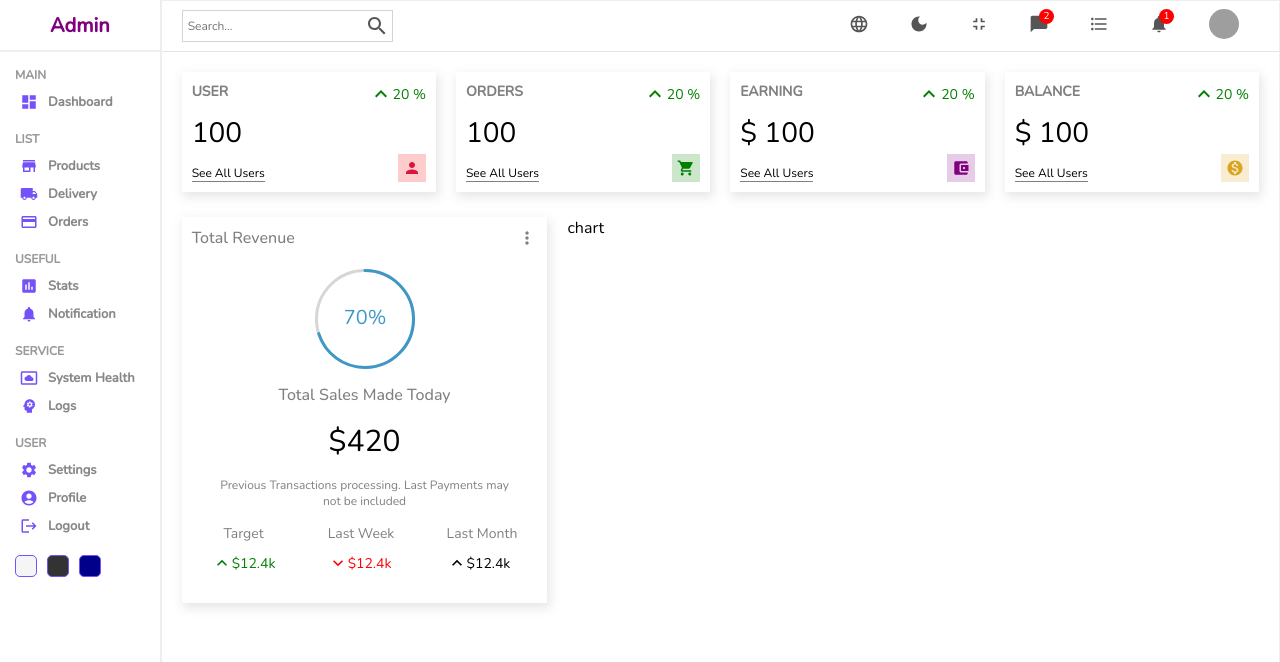
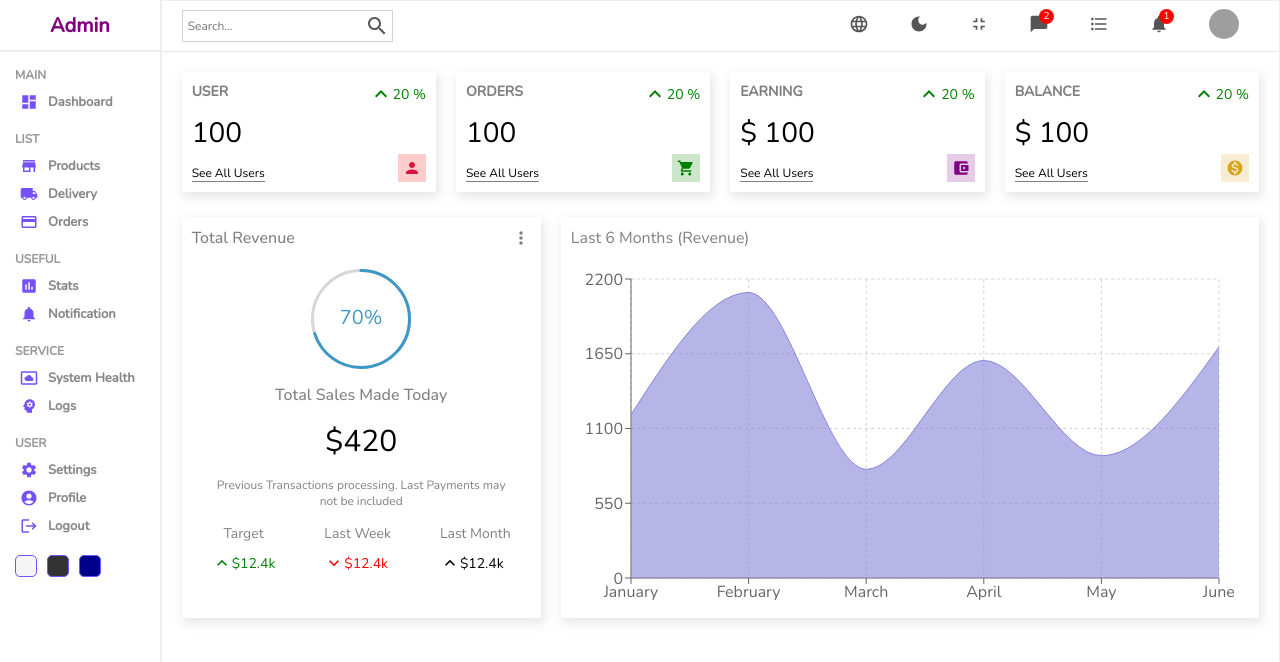
Before and after one commit to mbayi-ios/system, a React (Create React App) app in the folder client/: page / in a window 1280 px wide. Shown: the top 662 px of the page. Built offline with nearby package versions, Linux system fonts and the light colour scheme; grey boxes are pictures that could not be loaded.

Commit message:
setting up charts

```diff
--- a/client/package.json
+++ b/client/package.json
@@ -15,6 +15,7 @@
     "react-dom": "^18.2.0",
     "react-router-dom": "^6.9.0",
     "react-scripts": "5.0.1",
+    "recharts": "^2.5.0",
     "sass": "^1.59.3",
     "web-vitals": "^2.1.4"
   },
--- a/client/src/components/chart/Chart.jsx
+++ b/client/src/components/chart/Chart.jsx
@@ -1,10 +1,40 @@
 import React from 'react'
 import "./chart.scss"
+import { AreaChart, Area, XAxis, YAxis, CartesianGrid, Tooltip, ResponsiveContainer, linearGradient } from 'recharts';
+
 
 const Chart = () => {
+
+    const data = [
+        { name: "January", Total: 1200 },
+        { name: "February", Total: 2100 },
+        { name: "March", Total: 800},
+        { name: "April", Total: 1600},
+        {name: "May", Total: 900},
+        { name: "June", Total: 1700 }
+    ]
   return (
     <div className='chart'>
-        chart
+        <div className="title">Last 6 Months (Revenue)</div>
+        <ResponsiveContainer width="100%" aspect={2 / 1}>
+        <AreaChart
+          width={500}
+          height={400}
+          data={data}
+          margin={{
+            top: 10,
+            right: 30,
+            left: 0,
+            bottom: 0,
+          }}
+        >
+          <CartesianGrid strokeDasharray="3 3" className='chartGrid' />
+          <XAxis dataKey="name" />
+          <YAxis />
+          <Tooltip />
+          <Area type="monotone" dataKey="Total" stroke="#8884d8" fill="#8884d8" />
+        </AreaChart>
+      </ResponsiveContainer>
     </div>
   )
 }
--- a/client/src/components/chart/chart.scss
+++ b/client/src/components/chart/chart.scss
@@ -1,3 +1,14 @@
 .chart {
     flex: 4;
+    -webkit-box-shadow: 2px 4px 10px 1px rgba(0,0,0 ,0.47);
+    box-shadow: 2px 4px 10px 1px rgba(201, 201, 201, 0.47);
+    padding: 10px;
+
+    .title {
+        margin-bottom: 20px;
+        color: gray;
+    }
+    .chartGrid {
+        stroke: lightgray;
+    }
 }
```
Also changed, not shown: 1 other file (tests, documents, lock files or other folders).
